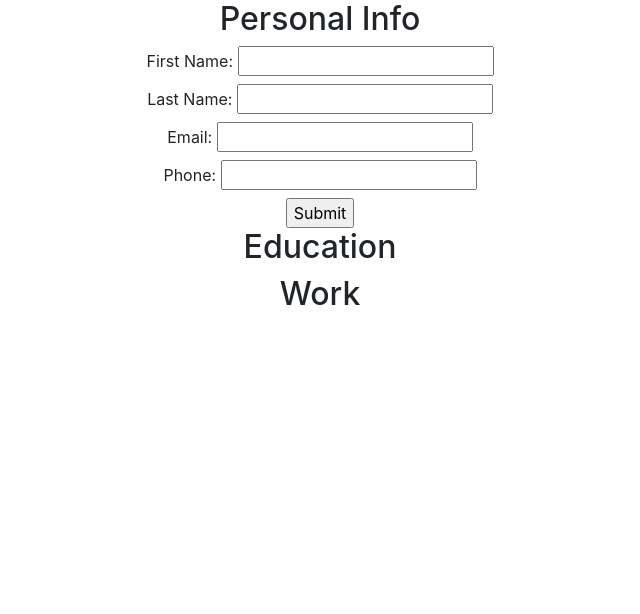
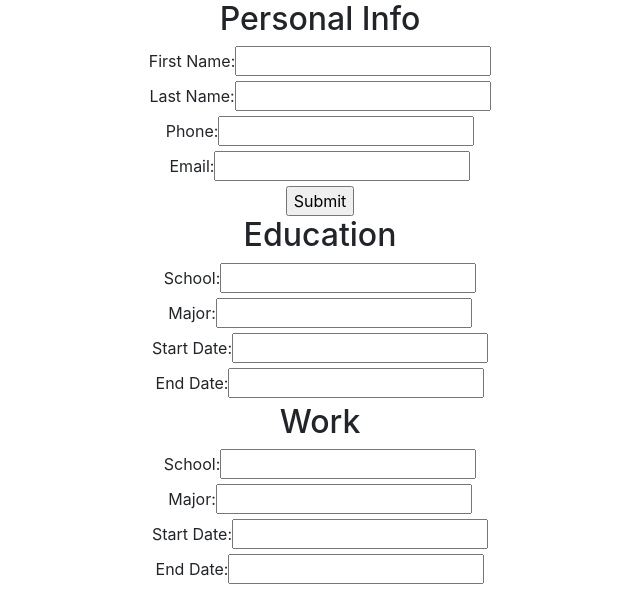
Before and after one commit to SoloChopstick/cv-project, a React (Create React App) app: page / in a window 1280 px wide. Shown: the top 614 px of the page, without its empty margins (320-960 px from the left). Built offline with nearby package versions, Linux system fonts and the light colour scheme.

Commit message:
Added functionality to IntroSection Component

```diff
--- a/src/components/IntroSection.js
+++ b/src/components/IntroSection.js
@@ -1,5 +1,6 @@
 import React from "react"
 import TextInput from "./TextInput"
+import TextOutput from "./TextOutput"
 
 class IntroSection extends React.Component {
     constructor(props) {
@@ -10,43 +11,76 @@ class IntroSection extends React.Component {
             lastName: "",
             email: "",
             phone: "",
+            isSubmitted: false
         }
+
+        this.handleChange = this.handleChange.bind(this);
+        this.handleClick = this.handleClick.bind(this);
     }
 
-    onChange(e) {
+    handleChange(e) {
         this.setState({
-            firstName:e.target.value,
-            lastName:e.target.value,
-            email:e.target.value,
-            phone:e.target.value
+            [e.target.name]: e.target.value
         })
     }
+
     handleClick(e) {
         //prevent refresh everytime pressing submit
         e.preventDefault();
         this.setState({
+            isSubmitted: true
         })
-        console.log("test")
     }
+
     render() {
+        //deconstructors for easier calls
         const {sectionName} = this.props;
+        const {firstName, lastName, email, phone, isSubmitted} = this.state;
+
+        let content = "";
+        if (isSubmitted) {
+            content =
+            (
+            <div className="display">
+                <TextOutput fieldName="First Name: " value={firstName}/>
+                <TextOutput fieldName="Last Name: " value={lastName}/>
+                <TextOutput fieldName="Email: " value={email}/>
+                <TextOutput fieldName="Phone: " value={phone}/>
+            </div>
+            )
+        }
+        else {
+            content = (
+            <div className="display">
+                <form>
+                    <label>First Name:</label>
+                    <input type="text" name="firstName" onChange={this.handleChange} required></input>
+                    <br/>
+                    <label>Last Name:</label>
+                    <input type="text" name="lastName" onChange={this.handleChange} required></input>
+                    <br/>
+                    <label>Phone:</label>
+                    <input type="text" name="email" onChange={this.handleChange} required></input>
+                    <br/>
+                    <label>Email:</label>
+                    <input type="text" name="phone" onChange={this.handleChange} required></input>
+                    <br/>
+                    {/*
+                    <TextInput fieldName="First Name: " name="firstName" value={firstName} onChange={() => this.handleChange} required/>
+                    <TextInput fieldName="Last Name: " name="lastName" value={lastName} onChange={this.handleChange} required/>
+                    <TextInput fieldName="Email: " name="email" value={email} onChange={this.handleChange} required/>
+                    <TextInput fieldName="Phone: " name="phone" value={phone} onChange={this.handleChange} required/>
+                    */}
+                    <input type="submit" onClick={this.handleClick}></input>
+                </form>
+            </div>
+            )
+        }
         return (
             <div className="container">
-                <h2>
-                    {sectionName}
-                </h2>
-                <div className="display">
-                    <form>
-                        <TextInput fieldName="First Name: "/>
-                        <br/>
-                        <TextInput fieldName="Last Name: "/>
-                        <br/>
-                        <TextInput fieldName="Email: "/>
-                        <br/>
-                        <TextInput fieldName="Phone: "/>
-                        <br/>
-                        <input type="submit" onClick={this.handleClick}></input>
-                    </form>
+                <h2>{sectionName}</h2>
+                <div className="container">
+                    {content}
                 </div>
             </div>
         )
--- a/src/components/MultiForm.js
+++ b/src/components/MultiForm.js
@@ -1,4 +1,5 @@
 import React from "react"
+import TextInput from "./TextInput"
 
 class MultiForm extends React.Component {
     constructor(props) {
@@ -19,6 +20,12 @@ class MultiForm extends React.Component {
                 <h2>
                     {sectionName}
                 </h2>
+                <form>
+                    <TextInput fieldName="School: "/>
+                    <TextInput fieldName="Major: "/>
+                    <TextInput fieldName="Start Date: "/>
+                    <TextInput fieldName="End Date: "/>
+                </form>
             </div>
         )
     }
--- a/src/components/TextInput.js
+++ b/src/components/TextInput.js
@@ -2,9 +2,13 @@ import React from "react"
 
 function TextInput(props) {
     return (
-        <label> {props.fieldName}
-        <input type="text"></input>
-        </label>
+        <div>
+            <label>
+                {props.fieldName}
+            </label>
+            <input type="text"></input>
+            <br/>
+        </div>
     )
 }
 
--- /dev/null
+++ b/src/components/TextOutput.js
@@ -0,0 +1,12 @@
+import React from "react"
+
+function TextOutput(props) {
+    return (
+        <p>
+            {props.fieldName}
+            {props.value}
+            <br/>
+        </p>
+    )
+}
+export default TextOutput
```
